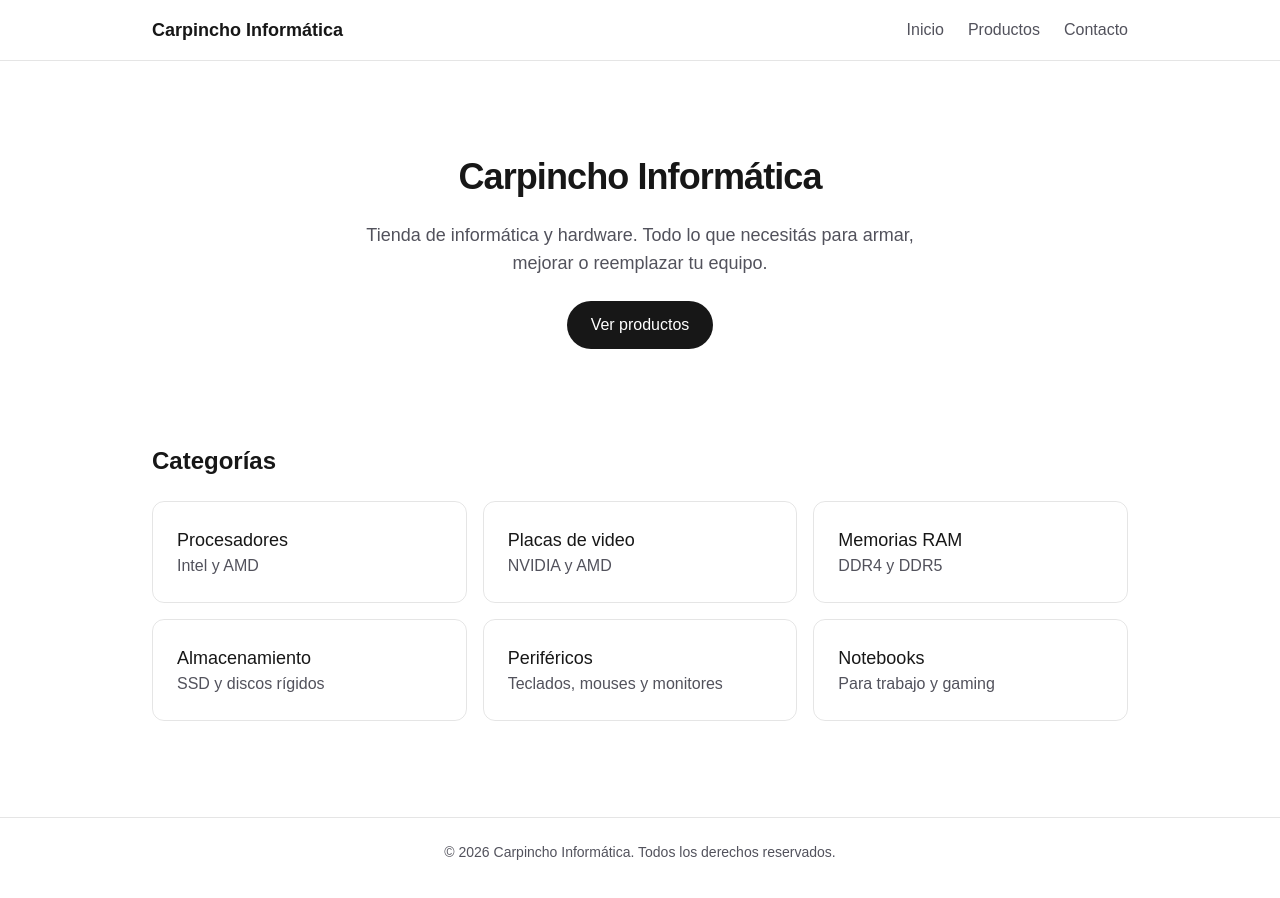
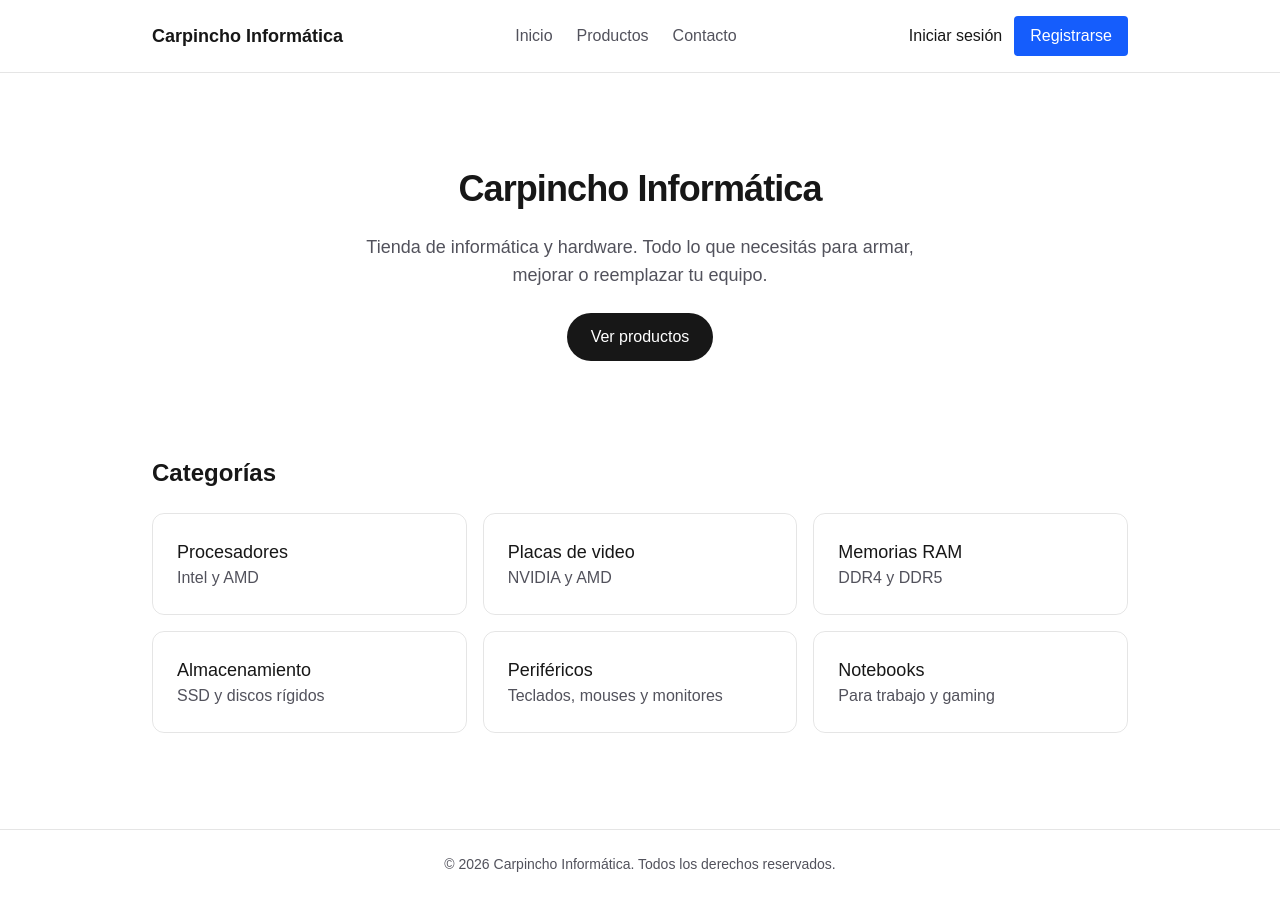
Before and after one commit to Joaquin-CasVar/Carpincho-Informatica-Next.js, a Next.js app: page / in a window 1280 px wide. Built offline with nearby package versions, Linux system fonts and the light colour scheme.

Commit message:
agregado inicio y registro al navbar

```diff
--- a/src/components/Header.js
+++ b/src/components/Header.js
@@ -1,4 +1,5 @@
 import Link from "next/link";
+import AuthControls from "@/components/AuthControls";
 
 const links = [
   { href: "/", label: "Inicio" },
@@ -25,6 +26,7 @@ export default function Header() {
             </li>
           ))}
         </ul>
+        <AuthControls />
       </nav>
     </header>
   );
```
